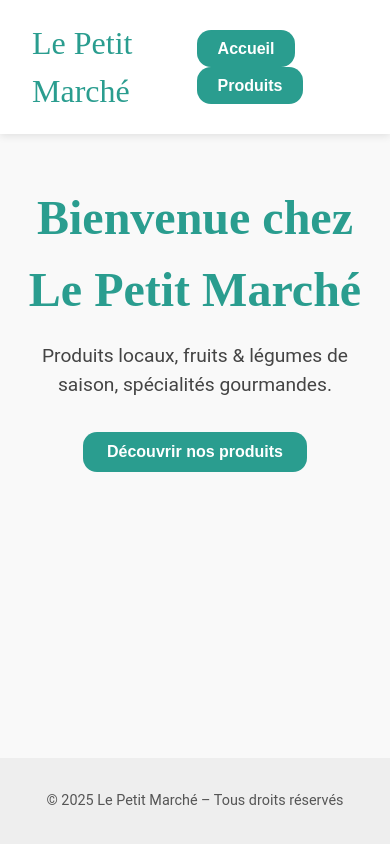
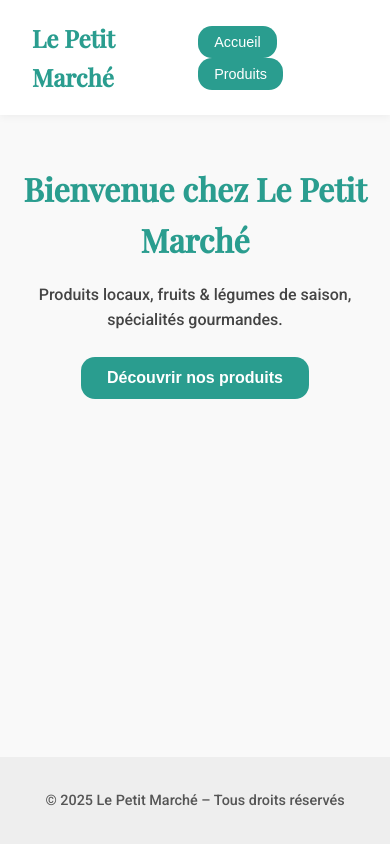
Before and after one commit to diego029929/Mini-Site-3, a plain HTML site: page index.html in a window 390 px wide. Drawn offline with nearby package versions, Linux system fonts and the light colour scheme.

Commit message:
Update index.html

```diff
--- a/index.html
+++ b/index.html
@@ -4,7 +4,196 @@
   <meta charset="UTF-8" />
   <meta name="viewport" content="width=device-width, initial-scale=1" />
   <title>Le Petit Marché</title>
-  <link rel="stylesheet" href="style.css" />
+  <link href="https://fonts.googleapis.com/css2?family=Playfair+Display:wght@500&family=Roboto:wght@300;500&display=swap" rel="stylesheet">
+  <style>
+    :root {
+      --text-dark: #1e1e1e;
+      --bg-light: #f9f9f9;
+      --accent: #2a9d8f;
+      --radius: 14px;
+      --font-title: 'Playfair Display', serif;
+      --font-body: 'Roboto', sans-serif;
+    }
+
+    * {
+      margin: 0;
+      padding: 0;
+      box-sizing: border-box;
+    }
+
+    body {
+      font-family: var(--font-body);
+      background: var(--bg-light);
+      color: var(--text-dark);
+      display: flex;
+      flex-direction: column;
+      min-height: 100vh;
+      line-height: 1.6;
+    }
+
+    header {
+      background: white;
+      padding: 1.2rem 2rem;
+      box-shadow: 0 2px 8px rgba(0,0,0,0.05);
+      display: flex;
+      justify-content: space-between;
+      align-items: center;
+      position: sticky;
+      top: 0;
+      z-index: 10;
+    }
+
+    .logo {
+      font-family: var(--font-title);
+      font-size: 2rem;
+      color: var(--accent);
+      font-weight: 600;
+      cursor: pointer;
+    }
+
+    nav button {
+      background: var(--accent);
+      border: none;
+      color: white;
+      padding: 0.6rem 1.2rem;
+      border-radius: var(--radius);
+      font-weight: 500;
+      font-size: 1rem;
+      cursor: pointer;
+      transition: background-color 0.3s ease;
+      margin-left: 1rem;
+    }
+
+    nav button:hover {
+      background-color: #237d74;
+    }
+
+    main {
+      flex-grow: 1;
+      padding: 3rem 1rem;
+      max-width: 1000px;
+      margin: 0 auto;
+      text-align: center;
+    }
+
+    h1 {
+      font-family: var(--font-title);
+      font-size: 2.5rem;
+      color: var(--accent);
+      margin-bottom: 1rem;
+    }
+
+    p {
+      font-size: 1.1rem;
+      color: #444;
+      margin-bottom: 1.5rem;
+    }
+
+    .button-main {
+      background: var(--accent);
+      color: white;
+      border: none;
+      padding: 0.75rem 1.6rem;
+      border-radius: var(--radius);
+      font-weight: 600;
+      font-size: 1rem;
+      cursor: pointer;
+      transition: background-color 0.3s ease;
+    }
+
+    .button-main:hover {
+      background-color: #237d74;
+    }
+
+    .produits {
+      display: grid;
+      grid-template-columns: repeat(auto-fit, minmax(220px, 1fr));
+      gap: 2rem;
+      margin-top: 2rem;
+    }
+
+    .produit {
+      background: white;
+      padding: 1.5rem;
+      border-radius: var(--radius);
+      box-shadow: 0 6px 15px rgba(0,0,0,0.06);
+      transition: transform 0.3s ease, box-shadow 0.3s ease;
+    }
+
+    .produit:hover {
+      transform: translateY(-5px);
+      box-shadow: 0 12px 24px rgba(0,0,0,0.1);
+    }
+
+    .produit h3 {
+      font-family: var(--font-title);
+      color: var(--accent);
+      font-size: 1.3rem;
+      margin-bottom: 0.5rem;
+    }
+
+    .produit p {
+      color: #666;
+      font-size: 0.95rem;
+    }
+
+    .button-link-plain {
+      background: none;
+      border: none;
+      color: var(--accent);
+      font-weight: 600;
+      font-size: 1rem;
+      cursor: pointer;
+      margin-top: 2rem;
+    }
+
+    .button-link-plain:hover {
+      text-decoration: underline;
+    }
+
+    footer {
+      text-align: center;
+      padding: 2rem 1rem;
+      font-size: 0.9rem;
+      background: #eee;
+      color: #555;
+      margin-top: auto;
+    }
+
+    .page {
+      display: none;
+      opacity: 0;
+      transform: translateY(20px);
+      visibility: hidden;
+      transition: all 0.4s ease;
+    }
+
+    .page.active {
+      display: block;
+      opacity: 1;
+      transform: translateY(0);
+      visibility: visible;
+    }
+
+    @media (max-width: 600px) {
+      .logo {
+        font-size: 1.5rem;
+      }
+
+      nav button {
+        font-size: 0.9rem;
+        padding: 0.5rem 1rem;
+      }
+
+      h1 {
+        font-size: 2rem;
+      }
+
+      p {
+        font-size: 1rem;
+      }
+    }
+  </style>
 </head>
 <body>
 
@@ -43,9 +232,7 @@
           <p>8,90€ le pot de 500g - Pur et naturel</p>
         </div>
       </div>
-      <p style="margin-top: 2rem;">
-        <button onclick="showPage('accueil')" class="button-link-plain">← Retour à l’accueil</button>
-      </p>
+      <button onclick="showPage('accueil')" class="button-link-plain">← Retour à l’accueil</button>
     </section>
   </main>
 
@@ -57,7 +244,7 @@
     function showPage(id) {
       document.querySelectorAll('.page').forEach(p => p.classList.remove('active'));
       document.getElementById(id).classList.add('active');
-      window.scrollTo(0,0);
+      window.scrollTo(0, 0);
     }
   </script>
 
```
